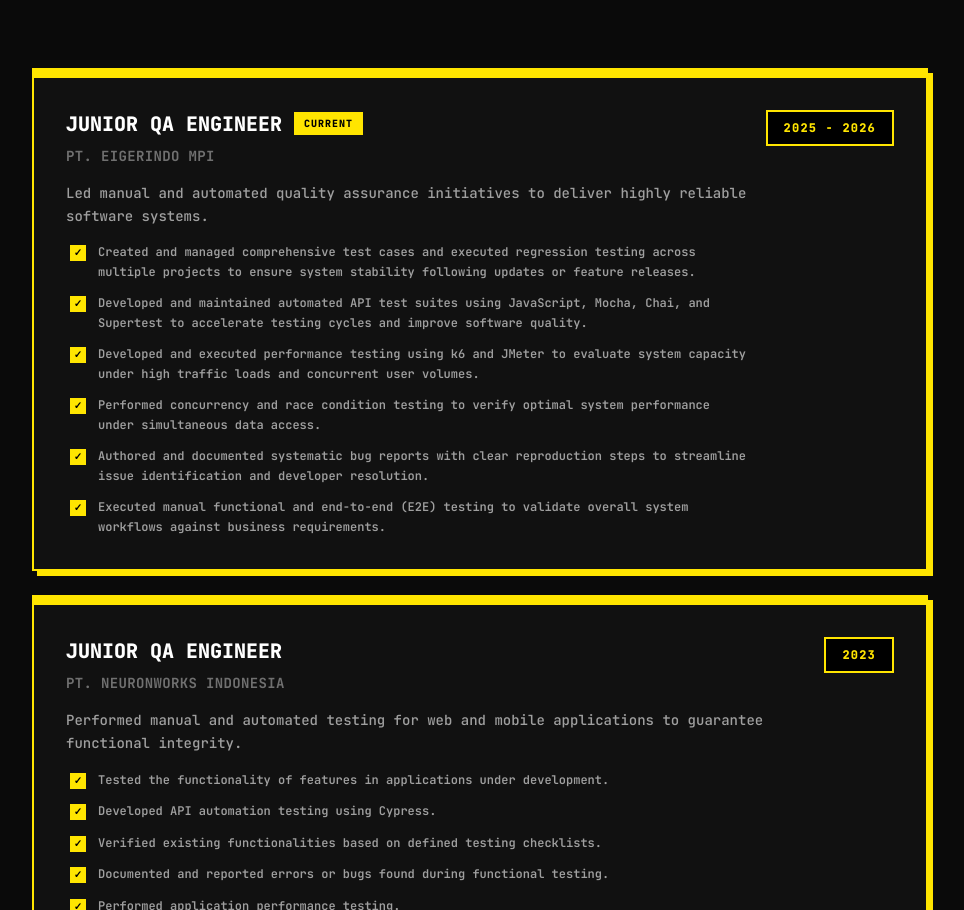
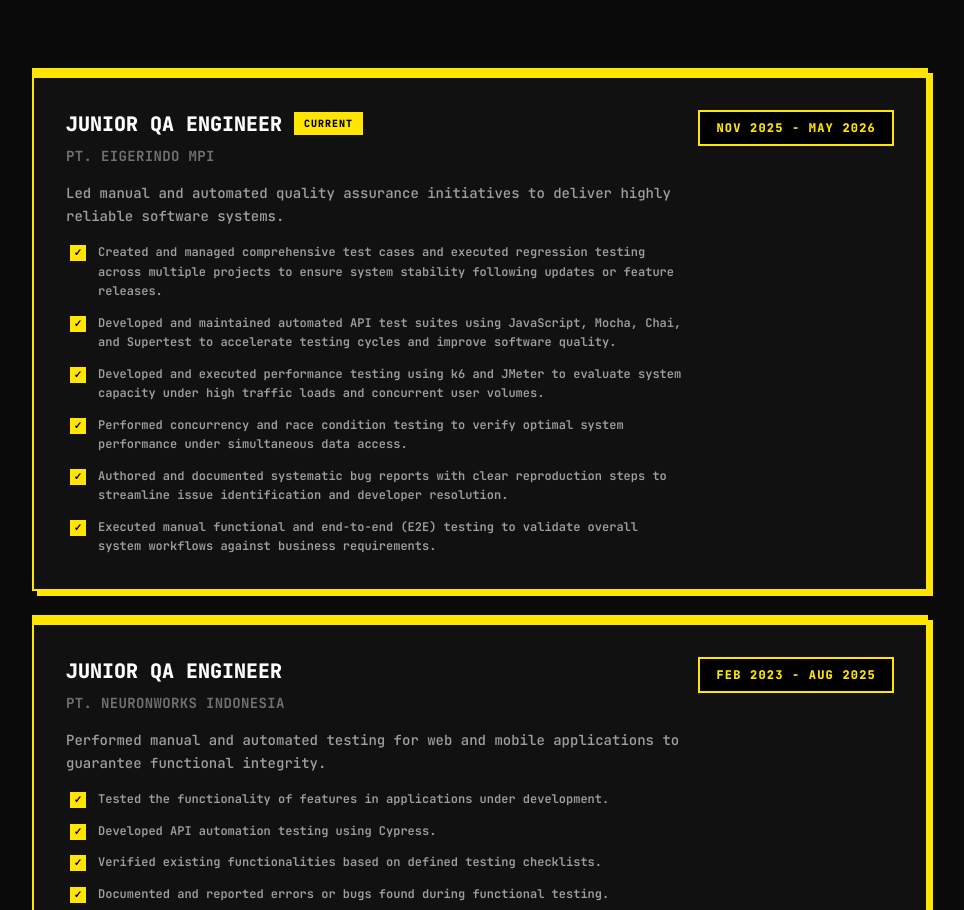
Before and after one commit to FirdhausDwiSukma/my-porto, a Next.js app: page / in a window 1280 px wide. Shown: the part 4390-5300 px from the top of the page, without its empty margins (160-1124 px from the left). Built offline with nearby package versions, Linux system fonts and the light colour scheme.

Commit message:
add month in exprience

```diff
--- a/components/Experience.tsx
+++ b/components/Experience.tsx
@@ -6,7 +6,7 @@ const experience = [
     {
         role: "Junior QA Engineer",
         company: "PT. Eigerindo MPI",
-        date: "2025 - 2026",
+        date: "Nov 2025 - May 2026",
         description: "Led manual and automated quality assurance initiatives to deliver highly reliable software systems.",
         points: [
             "Created and managed comprehensive test cases and executed regression testing across multiple projects to ensure system stability following updates or feature releases.",
@@ -21,7 +21,7 @@ const experience = [
     {
         role: "Junior QA Engineer",
         company: "PT. Neuronworks Indonesia",
-        date: "2023",
+        date: "Feb 2023 - Aug 2025",
         description: "Performed manual and automated testing for web and mobile applications to guarantee functional integrity.",
         points: [
             "Tested the functionality of features in applications under development.",
```
